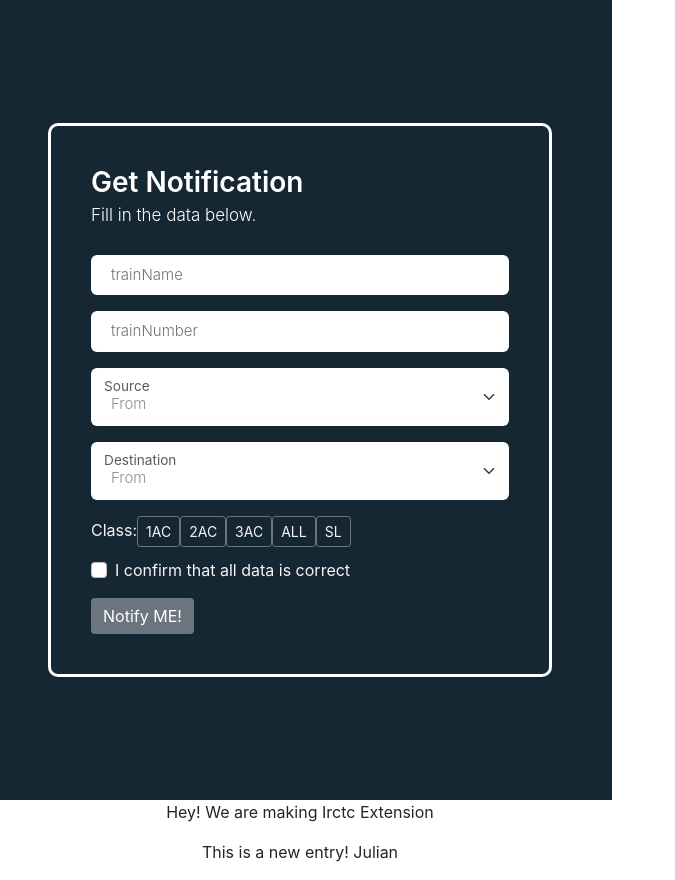
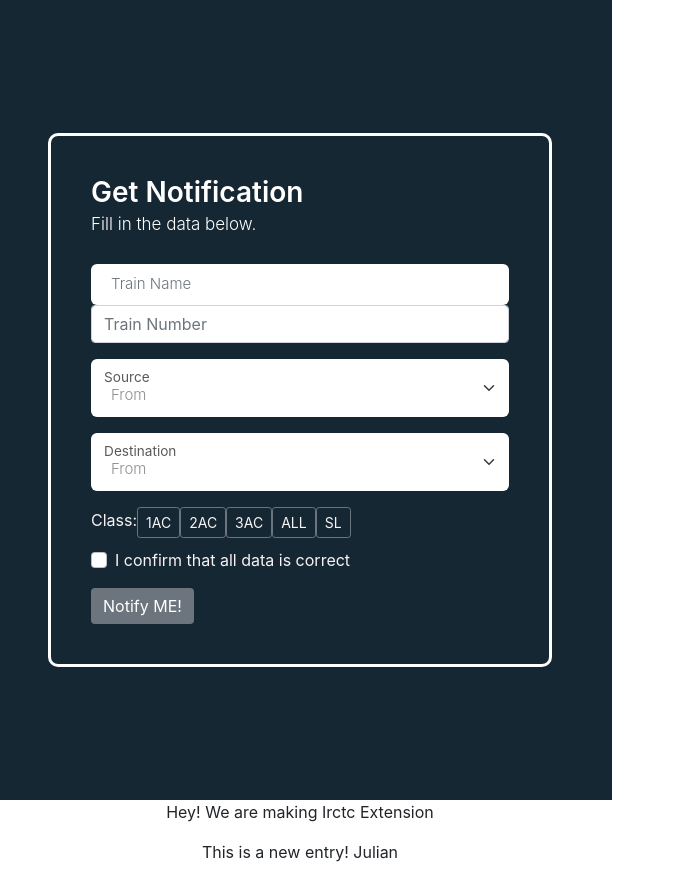
Before and after one commit to JulianToppo/IRCTCQuick, a React (Create React App) app: page / in a window 1280 px wide. Shown: the whole page, without its empty margins (0-675 px from the left). Built offline with nearby package versions, Linux system fonts and the light colour scheme.

Commit message:
Creating a new branch for Updating Contributors name and Train Name and Train Number UI

```diff
--- a/src/components/UI/TrainDetails.js
+++ b/src/components/UI/TrainDetails.js
@@ -1,19 +1,23 @@
 import React from 'react'
 
 export default function TrainDetails(props) {
+
+    const handleChange = (event) => {
+        console.log(event.target.value);
+        const target = (event.target.value).toUpperCase();
+        props.setInputValue(target);
+    }
+
     return (
         <>
             <div className="col-md-12">
                 <input
-                    className="form-control"
-                    type="text"
+                    className="form-control"  // used for styling
+                    type={props.type}
                     value={props.inputVal}
-                    name={props.inputs}
-                    placeholder={props.inputs}
-                    onChange={(e)=>{
-                        props.setInputValue(e.target.value)
-                    }}
-                    required
+                    name={props.inputsName}
+                    placeholder={props.placeholder}  // for placeholder
+                    onChange={handleChange}
                 />
                 {/* <div className="valid-feedback">Train Name is valid!</div>
                 <div className="invalid-feedback">
--- a/src/components/UI/TrainForm.js
+++ b/src/components/UI/TrainForm.js
@@ -1,14 +1,13 @@
-import {React,useState} from "react";
+import { React, useState } from "react";
 import "./TrainForm.css";
 import TrainDetails from "./TrainDetails";
 
 export default function TrainForm() {
 
+  const [trainName, setTrainName] = useState("")
+  const [trainNumber, setTrainNumber] = useState()
 
-    const [trainName, settrainName] = useState("")
-    const [trainNumber, settrainNumber] = useState("")
-
-    //addition of trainname and trainnumber recommendation
+  //addition of trainname and trainnumber recommendation
 
   return (
     <div className="form-body">
@@ -19,34 +18,13 @@ export default function TrainForm() {
               <h3>Get Notification</h3>
               <p>Fill in the data below.</p>
               <form className="requires-validation" noValidate>
-                {/* <div className="col-md-12">
-                  <input
-                    className="form-control"
-                    type="text"
-                    name="trainName"
-                    placeholder="Train Name"
-                    required
-                  />
-                  <div className="valid-feedback">Train Name is valid!</div>
-                  <div className="invalid-feedback">
-                    Train Name cannot be be blank!
-                  </div>
-                </div> */}
-                <TrainDetails  inputs={"trainName"} inputVal={trainName} setInputValue={settrainName} />
-                <TrainDetails inputs={"trainNumber"} />
-                {/* <div className="col-md-12">
-                  <input
-                    className="form-control"
-                    type="text"
-                    name="trainNumber"
-                    placeholder="Train Number"
-                    required
-                  />
-                  <div className="valid-feedback">Train Number is valid!</div>
-                  <div className="invalid-feedback">
-                    Train Number cannot be blank!
-                  </div>
-                </div> */}
+                <TrainDetails type="text" inputsName={"trainName"} inputVal={trainName} setInputValue={setTrainName} placeholder={'Train Name'} />
+                <TrainDetails type="number" inputsName={"trainNumber"} inputVal={trainNumber} setInputValue={setTrainNumber} placeholder={'Train Number'}/>
+
+
+
+
+
                 <div className="col-md-12">
                   <div class="form-floating">
                     <select className="form-select mt-3" required>
```
